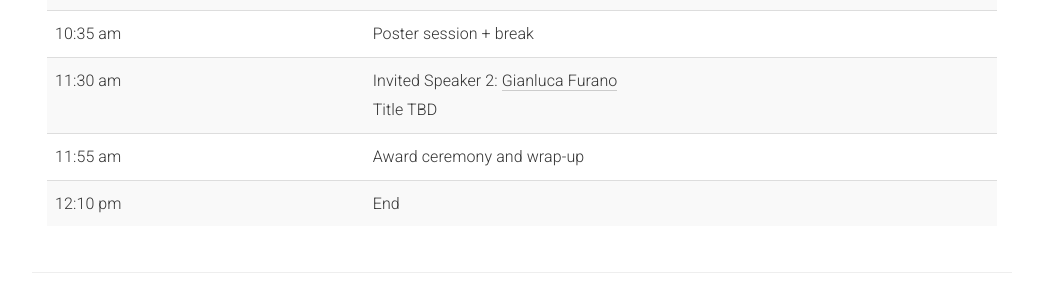
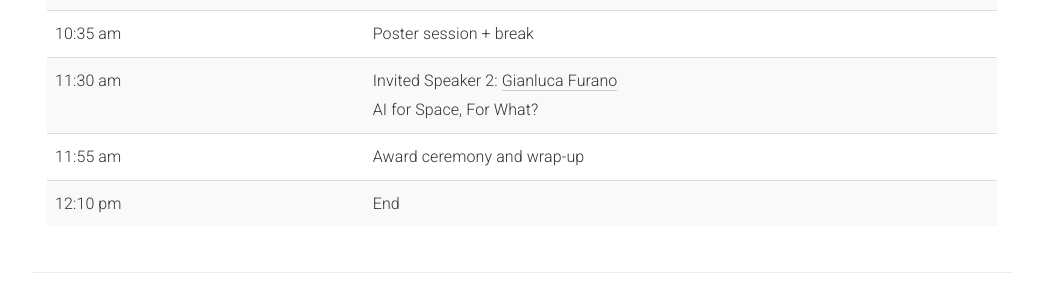
Before and after one commit to AIforSpace/2024, a Jekyll site: the page built from _pages/home.md, in a window 1280 px wide and 900 px high, scrolled down 3016 px. Shown: the part 160-452 px from the top of the window, without its empty margins (118-1161 px from the left). Built offline with Jekyll 4.4.1, drawn with Linux system fonts in a browser that asks for light colours.

Commit message:
Update home.md

```diff
--- a/_pages/home.md
+++ b/_pages/home.md
@@ -225,7 +225,7 @@
         </tr>
         <tr>
           <td>11:30 am</td>
-          <td>Invited Speaker 2: <a href="#keynote">Gianluca Furano</a> <br>Title TBD</td>
+          <td>Invited Speaker 2: <a href="#keynote">Gianluca Furano</a> <br>AI for Space, For What?</td>
         </tr>
         <tr>
           <td>11:55 am</td>
@@ -562,6 +562,7 @@
 <br>
 </div>
 
+<!-----
 <div class="row">
   <div class="col-xs-12">
     <h2>Sponsors</h2>
@@ -570,6 +571,7 @@
 </div>
 
 <p>TBD</p>
+----->
 
 <div class="row">
 <hr>
```
